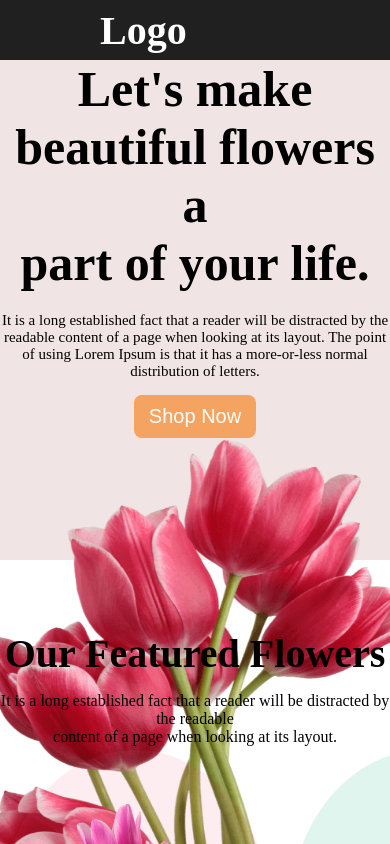
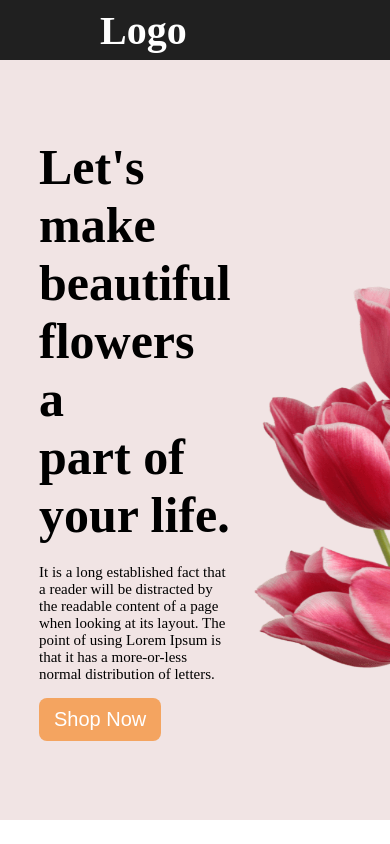
Before and after one commit to Yeasin-Arafat-202219/Flower-, a plain HTML site: page index.html in a window 390 px wide. Shown: the top 844 px of the page. Drawn offline with Linux system fonts and the light colour scheme.

Commit message:
Update style.css

```diff
--- a/style.css
+++ b/style.css
@@ -312,14 +312,3 @@
 
 
                                                 /* Footer Section end */
-
-
-@media screen and (max-width:576px) {
-    .home-container{
-        flex-direction: column;
-        width: 100%;
-        height: 500px;
-        text-align: center;
-        align-content: center;
-    }
-}
```
